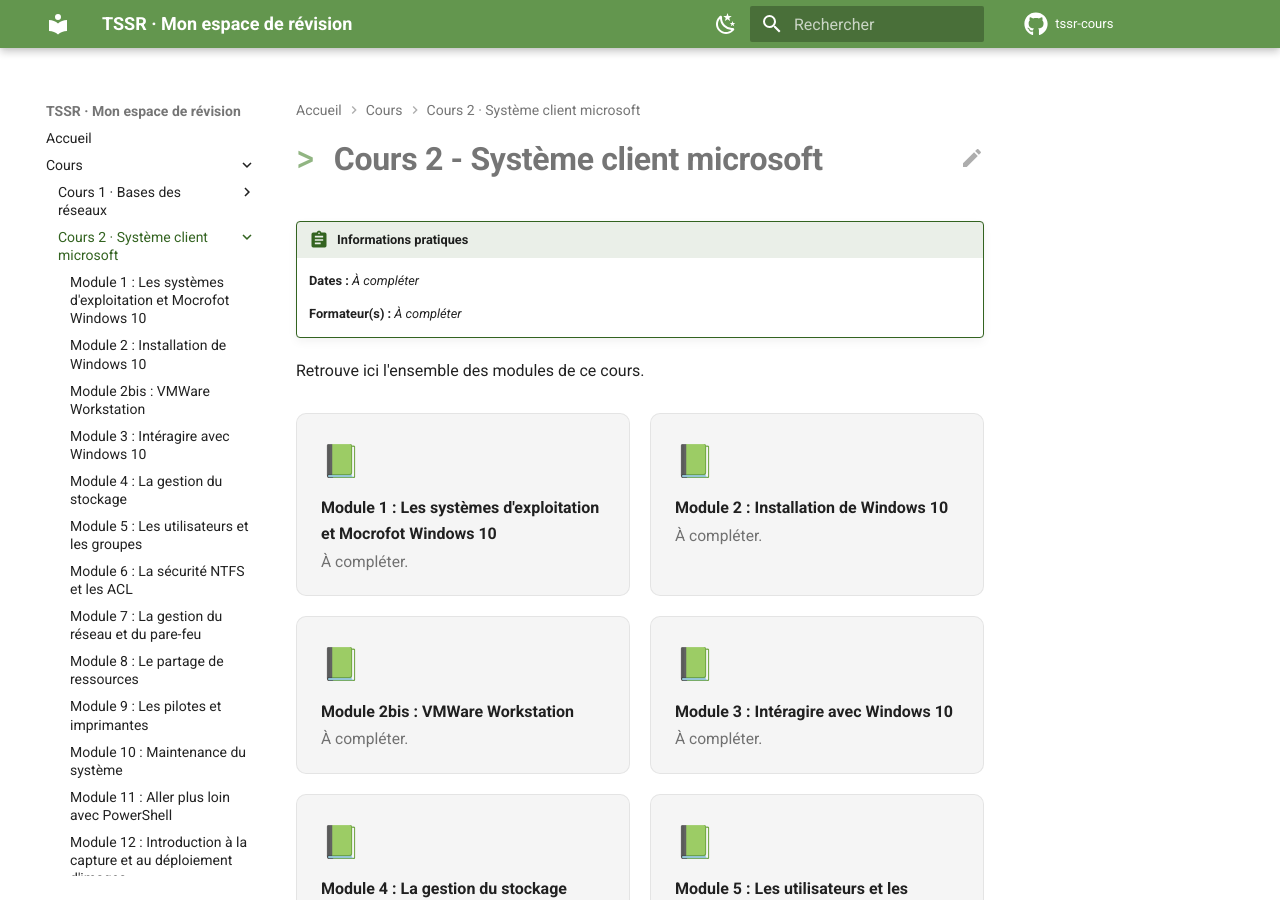
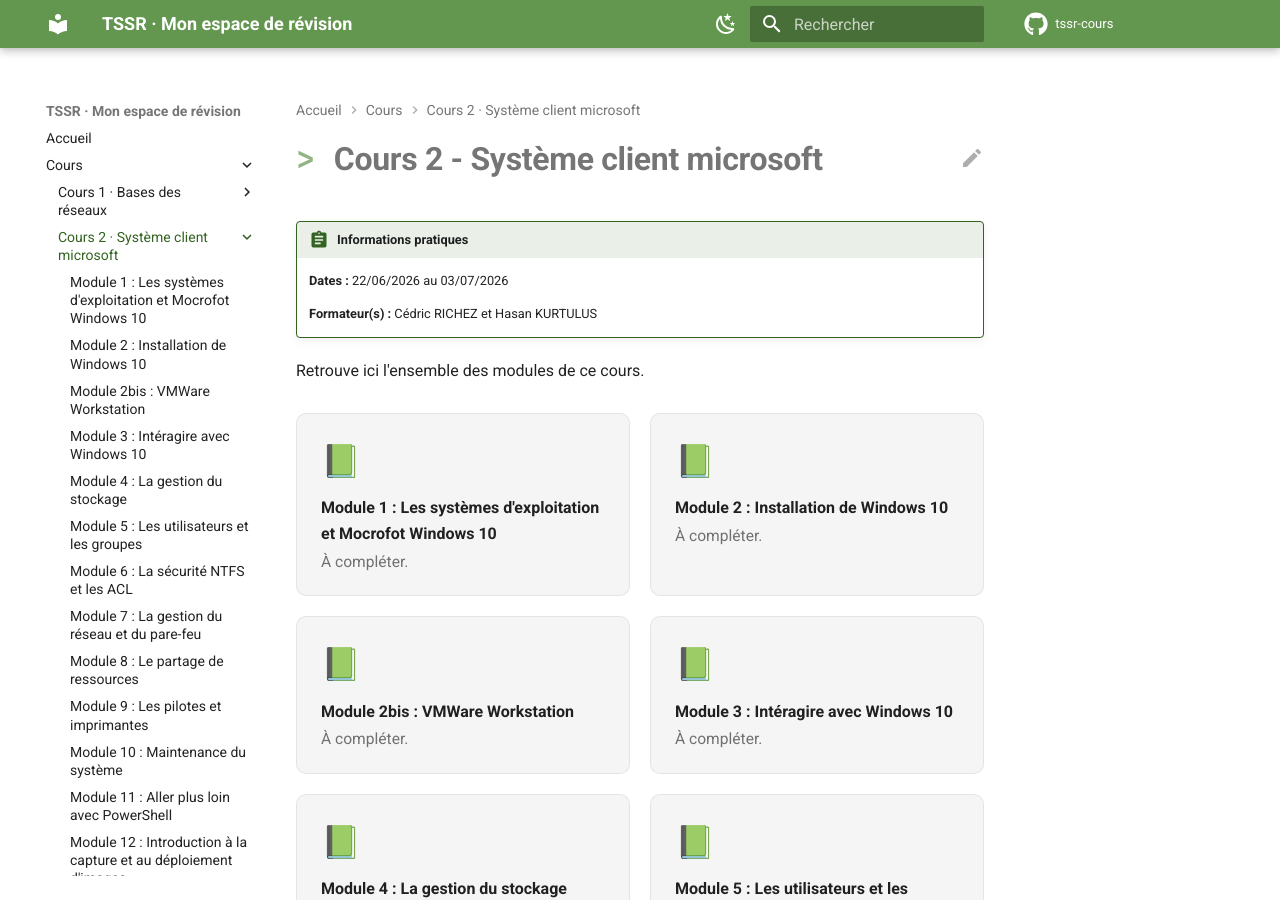
Before and after one commit to Kass-19/tssr-cours, an MkDocs documentation site: the page built from docs/cours/cours-02-systeme-client-microsoft/index.md, in a window 1280 px wide and 900 px high. Built offline with MkDocs 1.6.1 and Material for MkDocs 9.7.7, drawn with Linux system fonts in a browser that asks for light colours; comment, search, counter and statistics services are not loaded.

Commit message:
Update course dates and instructor information

```diff
--- a/docs/cours/cours-02-systeme-client-microsoft/index.md
+++ b/docs/cours/cours-02-systeme-client-microsoft/index.md
@@ -1,9 +1,9 @@
 # Cours 2 - Système client microsoft
 
 !!! abstract "Informations pratiques"
-    **Dates :** _À compléter_
+    **Dates :** 22/06/2026 au 03/07/2026
 
-    **Formateur(s) :** _À compléter_
+    **Formateur(s) :** Cédric RICHEZ et Hasan KURTULUS
 
 Retrouve ici l'ensemble des modules de ce cours.
 
```
